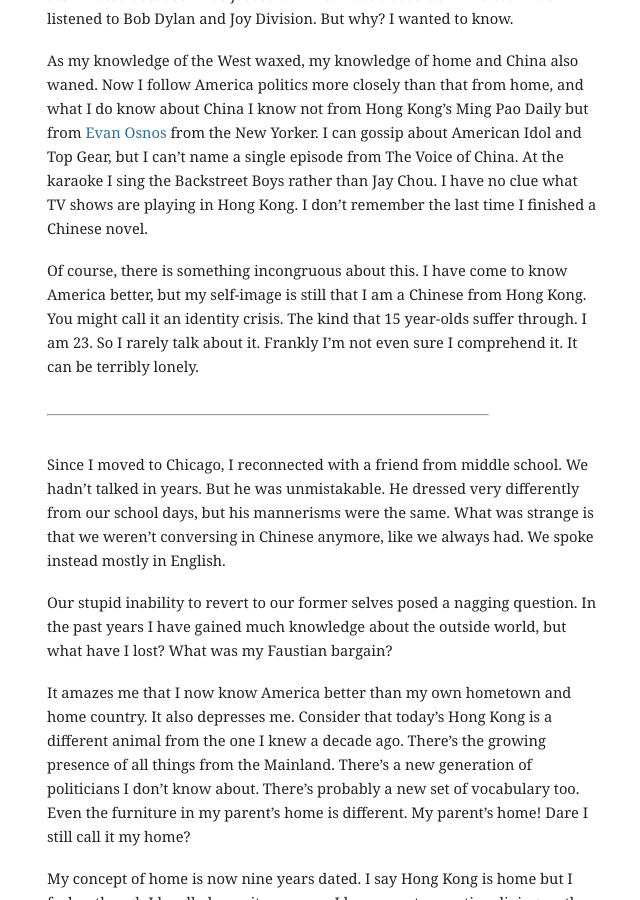
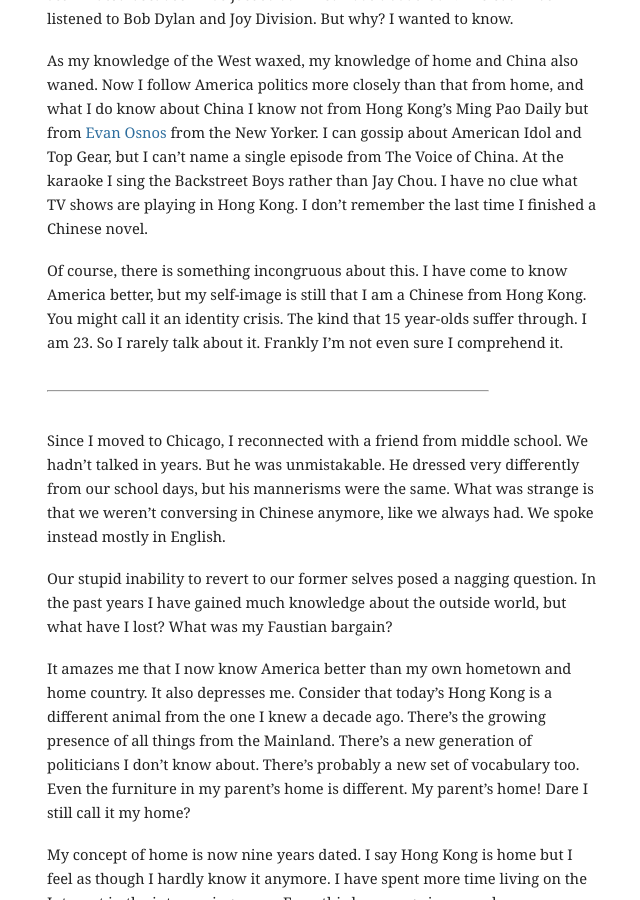
Before and after one commit to mbwong/mbwong.github.com, a Jekyll site: the page built from _posts/2013-07-14-home.md, in a window 1280 px wide and 900 px high, scrolled down 1388 px. Shown: the whole window, without its empty margins (303-943 px from the left). Built offline with Jekyll 4.4.1, drawn with Linux system fonts in a browser that asks for light colours.

Commit message:
Update 2013-07-14-home.md

```diff
--- a/_posts/2013-07-14-home.md
+++ b/_posts/2013-07-14-home.md
@@ -28,7 +28,7 @@
 
 [osnos]: http://www.newyorker.com/online/blogs/evanosnos
 
-Of course, there is something incongruous about this. I have come to know America better, but my self-image is still that I am a Chinese from Hong Kong. You might call it an identity crisis. The kind that 15 year-olds suffer through. I am 23. So I rarely talk about it. Frankly I'm not even sure I comprehend it. It can be terribly lonely.
+Of course, there is something incongruous about this. I have come to know America better, but my self-image is still that I am a Chinese from Hong Kong. You might call it an identity crisis. The kind that 15 year-olds suffer through. I am 23. So I rarely talk about it. Frankly I'm not even sure I comprehend it.
 
 -----------------------------
 
```
